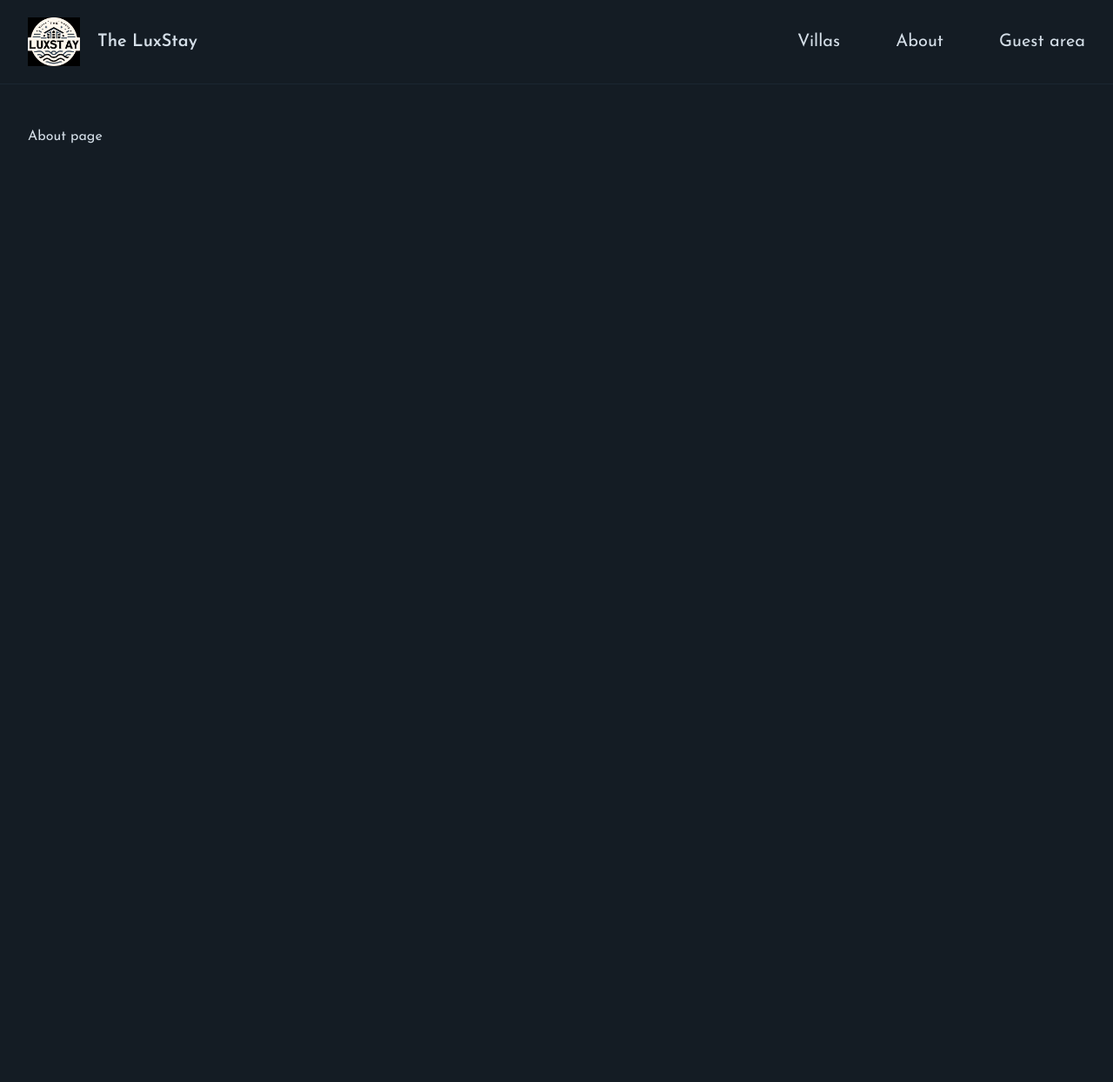
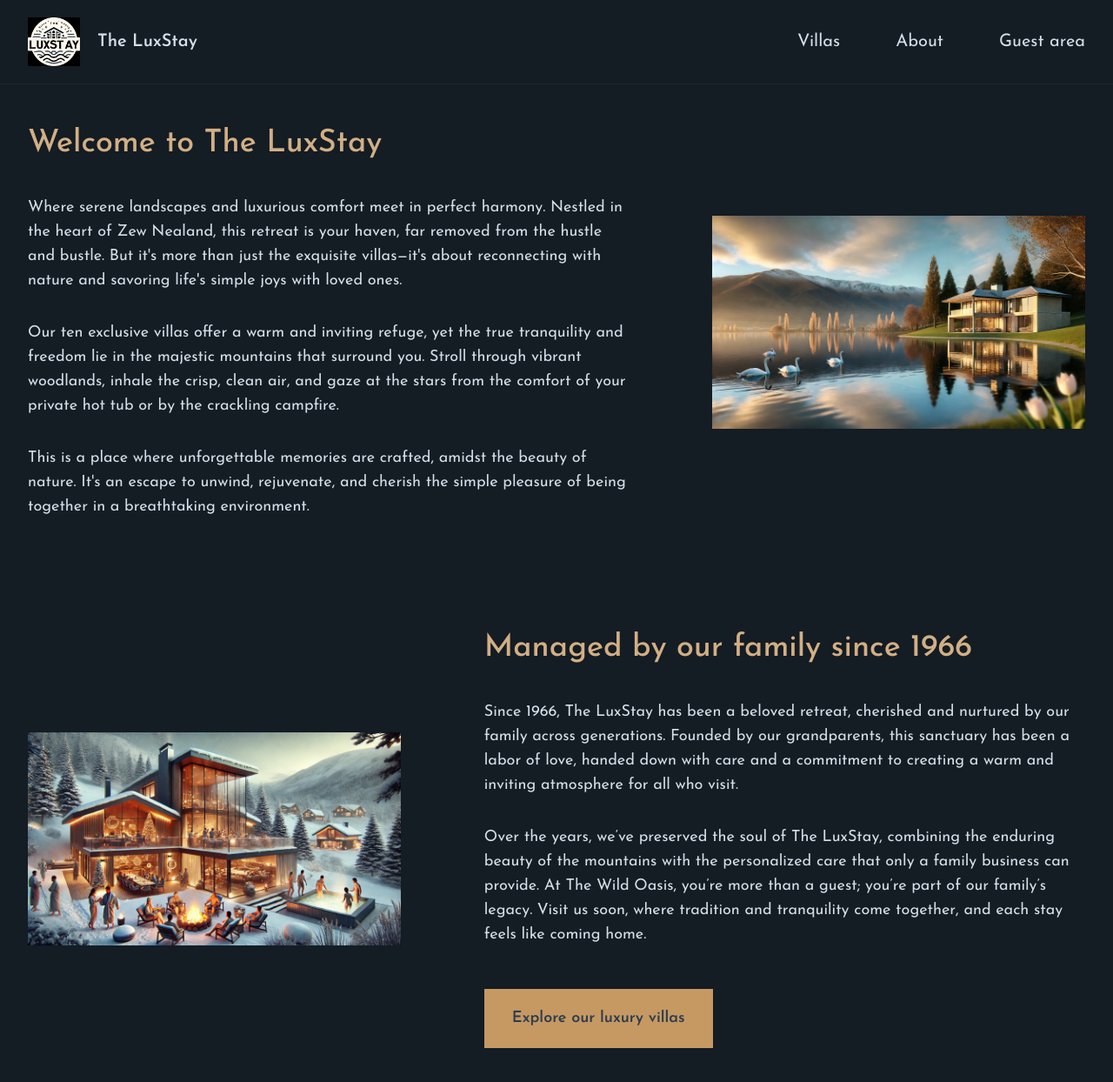
Before and after one commit to Hannah-Zhang-H/the-luxstay-website, a Next.js app: page /about in a window 1280 px wide. Shown: the top 1244 px of the page at 87% size. Before the commit the page ends 800 px from the top, so only its background shows below. Built offline with nearby package versions, Linux system fonts and the light colour scheme.

Commit message:
Build About page

```diff
--- /dev/null
+++ b/app/_components/VillaCard.js
@@ -0,0 +1,57 @@
+import { UsersIcon } from "@heroicons/react/24/solid";
+
+function VillaCard({ Villa }) {
+  const { id, name, maxCapacity, regularPrice, discount, image } = Villa;
+
+  return (
+    <div className="flex border-primary-800 border">
+      <img
+        src={image}
+        alt={`Villa ${name}`}
+        className="flex-1 border-r border-primary-800"
+      />
+
+      <div className="flex-grow">
+        <div className="pt-5 pb-4 px-7 bg-primary-950">
+          <h3 className="text-accent-500 font-semibold text-2xl mb-3">
+            Villa {name}
+          </h3>
+
+          <div className="flex gap-3 items-center mb-2">
+            <UsersIcon className="h-5 w-5 text-primary-600" />
+            <p className="text-lg text-primary-200">
+              For up to <span className="font-bold">{maxCapacity}</span> guests
+            </p>
+          </div>
+
+          <p className="flex gap-3 justify-end items-baseline">
+            {discount > 0 ? (
+              <>
+                <span className="text-3xl font-[350]">
+                  ${regularPrice - discount}
+                </span>
+                <span className="line-through font-semibold text-primary-600">
+                  ${regularPrice}
+                </span>
+              </>
+            ) : (
+              <span className="text-3xl font-[350]">${regularPrice}</span>
+            )}
+            <span className="text-primary-200">/ night</span>
+          </p>
+        </div>
+
+        <div className="bg-primary-950 border-t border-t-primary-800 text-right">
+          <a
+            href={`/Villas/${id}`}
+            className="border-l border-primary-800 py-4 px-6 inline-block hover:bg-accent-600 transition-all hover:text-primary-900"
+          >
+            Details & reservation &rarr;
+          </a>
+        </div>
+      </div>
+    </div>
+  );
+}
+
+export default VillaCard;
--- a/app/about/page.js
+++ b/app/about/page.js
@@ -1,9 +1,85 @@
-import Navigation from "../_components/Navigation";
+/* eslint-disable react/no-unescaped-entities */
+import Image from "next/image";
+import bg from "@/public/bg.png";
+import about2 from "@/public/about-2.jpg";
+
 export const metadata = {
   title: "About",
 };
-function About() {
-  return <h1>About page</h1>;
+export default function Page() {
+  return (
+    <div className="grid grid-cols-5 gap-x-24 gap-y-32 text-lg items-center">
+      <div className="col-span-3">
+        <h1 className="text-4xl mb-10 text-accent-400 font-medium">
+          Welcome to The LuxStay
+        </h1>
+
+        <div className="space-y-8">
+          <p>
+            Where serene landscapes and luxurious comfort meet in perfect
+            harmony. Nestled in the heart of Zew Nealand, this retreat is your
+            haven, far removed from the hustle and bustle. But it's more than
+            just the exquisite villas—it's about reconnecting with nature and
+            savoring life's simple joys with loved ones.
+          </p>
+          <p>
+            Our ten exclusive villas offer a warm and inviting refuge, yet the
+            true tranquility and freedom lie in the majestic mountains that
+            surround you. Stroll through vibrant woodlands, inhale the crisp,
+            clean air, and gaze at the stars from the comfort of your private
+            hot tub or by the crackling campfire.
+          </p>
+          <p>
+            This is a place where unforgettable memories are crafted, amidst the
+            beauty of nature. It's an escape to unwind, rejuvenate, and cherish
+            the simple pleasure of being together in a breathtaking environment.
+          </p>
+        </div>
+      </div>
+
+      <div className="col-span-2">
+        <Image
+          src={bg}
+          alt="Family sitting around a fire pit in front of villa"
+        />
+      </div>
+
+      <div className="col-span-2">
+        <Image src={about2} alt="Family that manages The LuxStay" />
+      </div>
+
+      <div className="col-span-3">
+        <h1 className="text-4xl mb-10 text-accent-400 font-medium">
+          Managed by our family since 1966
+        </h1>
+
+        <div className="space-y-8">
+          <p>
+            Since 1966, The LuxStay has been a beloved retreat, cherished and
+            nurtured by our family across generations. Founded by our
+            grandparents, this sanctuary has been a labor of love, handed down
+            with care and a commitment to creating a warm and inviting
+            atmosphere for all who visit.
+          </p>
+          <p>
+            Over the years, we’ve preserved the soul of The LuxStay, combining
+            the enduring beauty of the mountains with the personalized care that
+            only a family business can provide. At The Wild Oasis, you’re more
+            than a guest; you’re part of our family’s legacy. Visit us soon,
+            where tradition and tranquility come together, and each stay feels
+            like coming home.
+          </p>
+
+          <div>
+            <a
+              href="/villas"
+              className="inline-block mt-4 bg-accent-500 px-8 py-5 text-primary-800 text-lg font-semibold hover:bg-accent-600 transition-all"
+            >
+              Explore our luxury villas
+            </a>
+          </div>
+        </div>
+      </div>
+    </div>
+  );
 }
-
-export default About;
--- a/app/page.js
+++ b/app/page.js
@@ -20,7 +20,7 @@ export default function Home() {
         </h1>
         <Link
           href="/villas"
-          className="bg-primary-800 px-8 py-6 text-accent-50 text-lg font-semibold hover:bg-accent-600 transition-all"
+          className="bg-primary-800 px-8 py-4 text-accent-50 text-lg font-semibold hover:bg-accent-600 transition-all"
         >
           Explore luxury villas
         </Link>
--- a/app/villas/page.js
+++ b/app/villas/page.js
@@ -1,15 +1,35 @@
-import Counter from "@/app/_components/Counter";
+import VillaCard from "@/app/_components/VillaCard";
 
+/* eslint-disable react/no-unescaped-entities */
 export const metadata = {
   title: "Villas",
 };
 
-function Page() {
+export default function Page() {
+  // CHANGE
+  const villas = [];
+
   return (
     <div>
-      <h1>Villas page</h1>
+      <h1 className="text-4xl mb-5 text-accent-400 font-medium">
+        Our Luxury Villas
+      </h1>
+      <p className="text-primary-200 text-lg mb-10">
+        Cozy yet luxurious villas, located right in the heart of Zew Nealand.
+        Imagine waking up to beautiful mountain views, spending your days
+        exploring the dark forests around, or just relaxing in your private hot
+        tub under the stars. Enjoy nature's beauty in your own little home away
+        from home. The perfect spot for a peaceful, calm vacation. Welcome to
+        paradise.
+      </p>
+
+      {villas.length > 0 && (
+        <div className="grid sm:grid-cols-1 md:grid-cols-2 gap-8 lg:gap-12 xl:gap-14">
+          {villas.map((villa) => (
+            <VillaCard villa={villa} key={villa.id} />
+          ))}
+        </div>
+      )}
     </div>
   );
 }
-
-export default Page;
```
